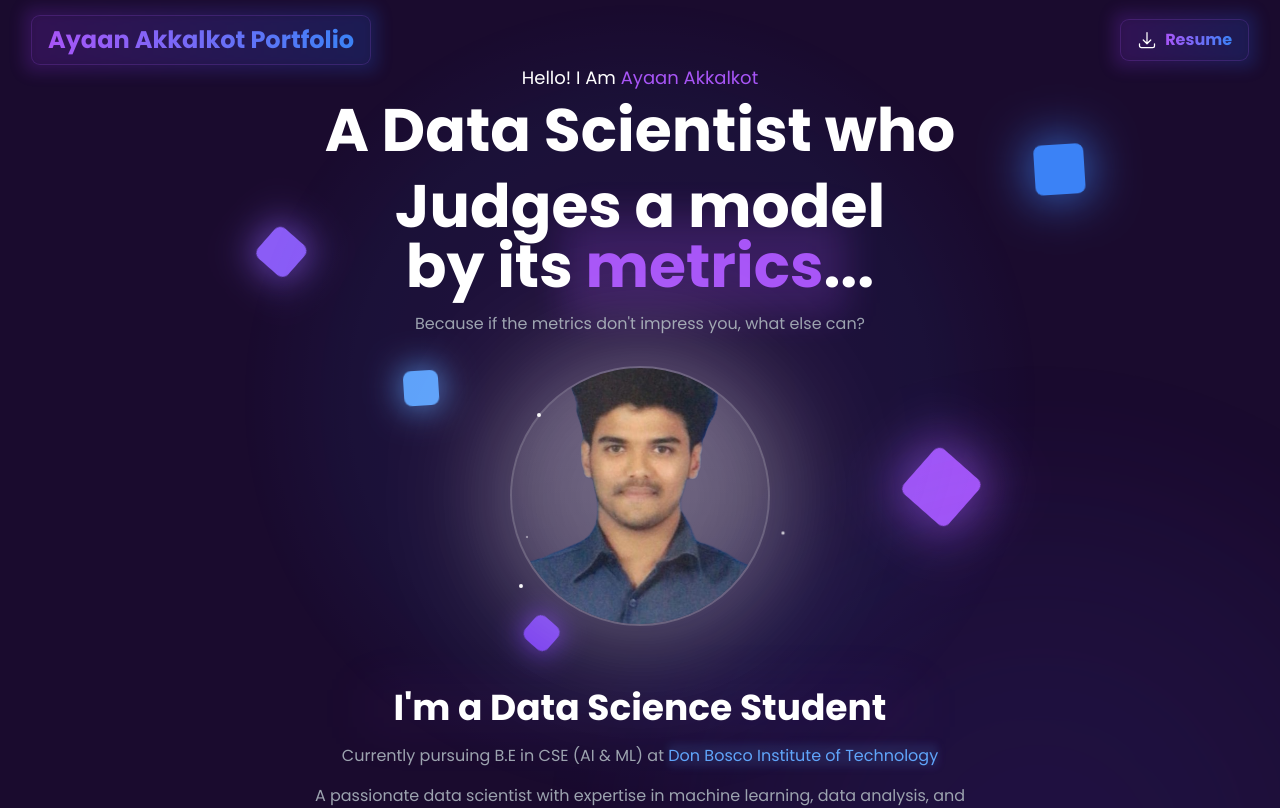
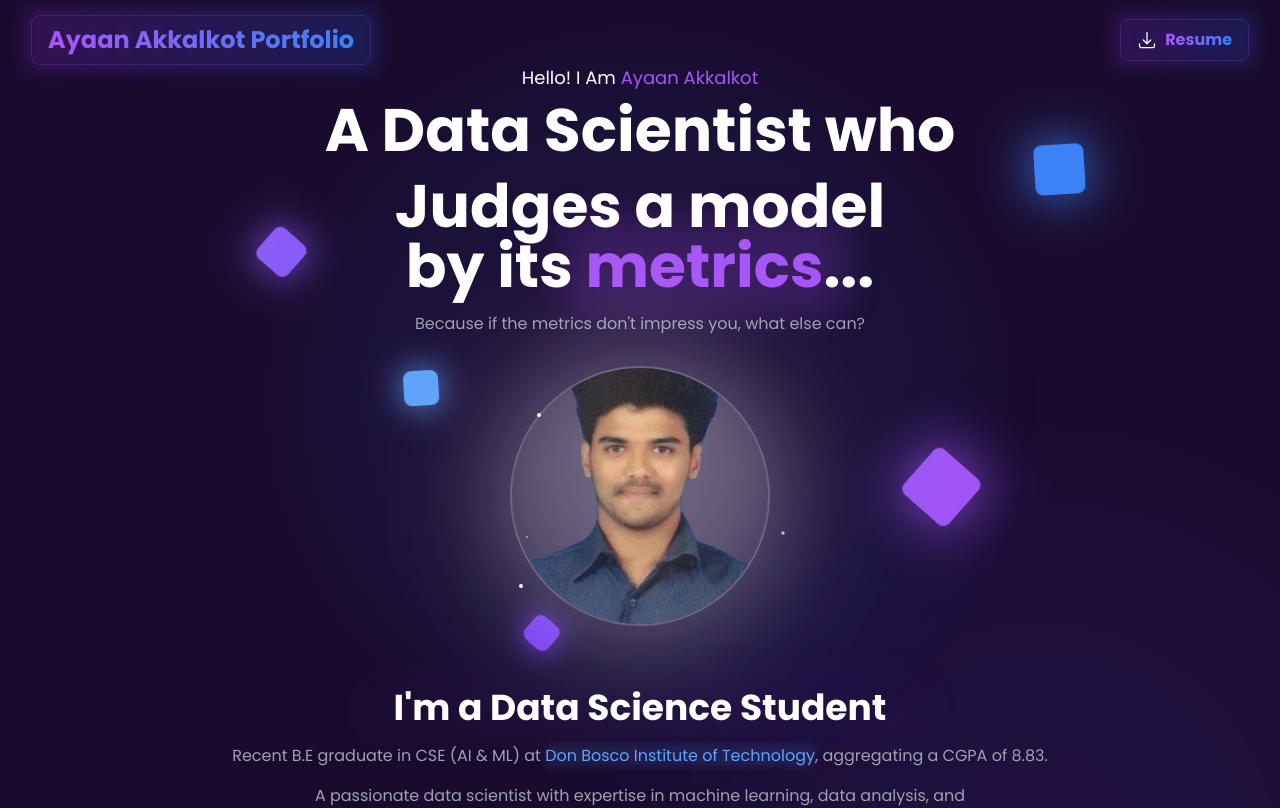
Before and after one commit to Ayaanakkalkot/portfolio, a React (Create React App) app: page / in a window 1280 px wide. Shown: the top 808 px of the page. Built offline with nearby package versions, Linux system fonts and the light colour scheme.

Commit message:
Add CGPA  commit

```diff
--- a/package.json
+++ b/package.json
@@ -2,7 +2,6 @@
   "name": "portfolio",
   "version": "0.1.0",
   "private": true,
-  "homepage": "https://ayaanakkalkot.github.io/portfolio",
   "dependencies": {
     "@heroicons/react": "^2.2.0",
     "@testing-library/jest-dom": "^5.17.0",
--- a/src/components/Contact.tsx
+++ b/src/components/Contact.tsx
@@ -204,7 +204,7 @@ const Contact = () => {
               variants={staggerContainer}
             >
               <motion.a
-                href="https://linkedin.com/in/ayaanakkalkot"
+                href="https://linkedin.com/in/ayaan-akkalkot-79a33a29a"
                 target="_blank"
                 rel="noopener noreferrer"
                 className="text-purple-400 hover:text-purple-300"
--- a/src/components/Hero.tsx
+++ b/src/components/Hero.tsx
@@ -162,7 +162,7 @@ const Hero: React.FC<HeroProps> = () => {
             className="text-gray-400 mb-4"
             variants={fadeInUp}
           >
-            Currently pursuing B.E in CSE (AI & ML) at{' '}
+            Recent B.E graduate in CSE (AI & ML) at{' '}
             <motion.a
               href="#"
               className="text-blue-400 hover:text-blue-300 relative"
@@ -182,6 +182,7 @@ const Hero: React.FC<HeroProps> = () => {
                 }}
               />
             </motion.a>
+            , aggregating a CGPA of 8.83.
           </motion.p>
           <motion.p
             className="text-gray-400 max-w-2xl mx-auto"
```
Also changed, not shown: 1 other file (tests, documents, lock files or other folders).
